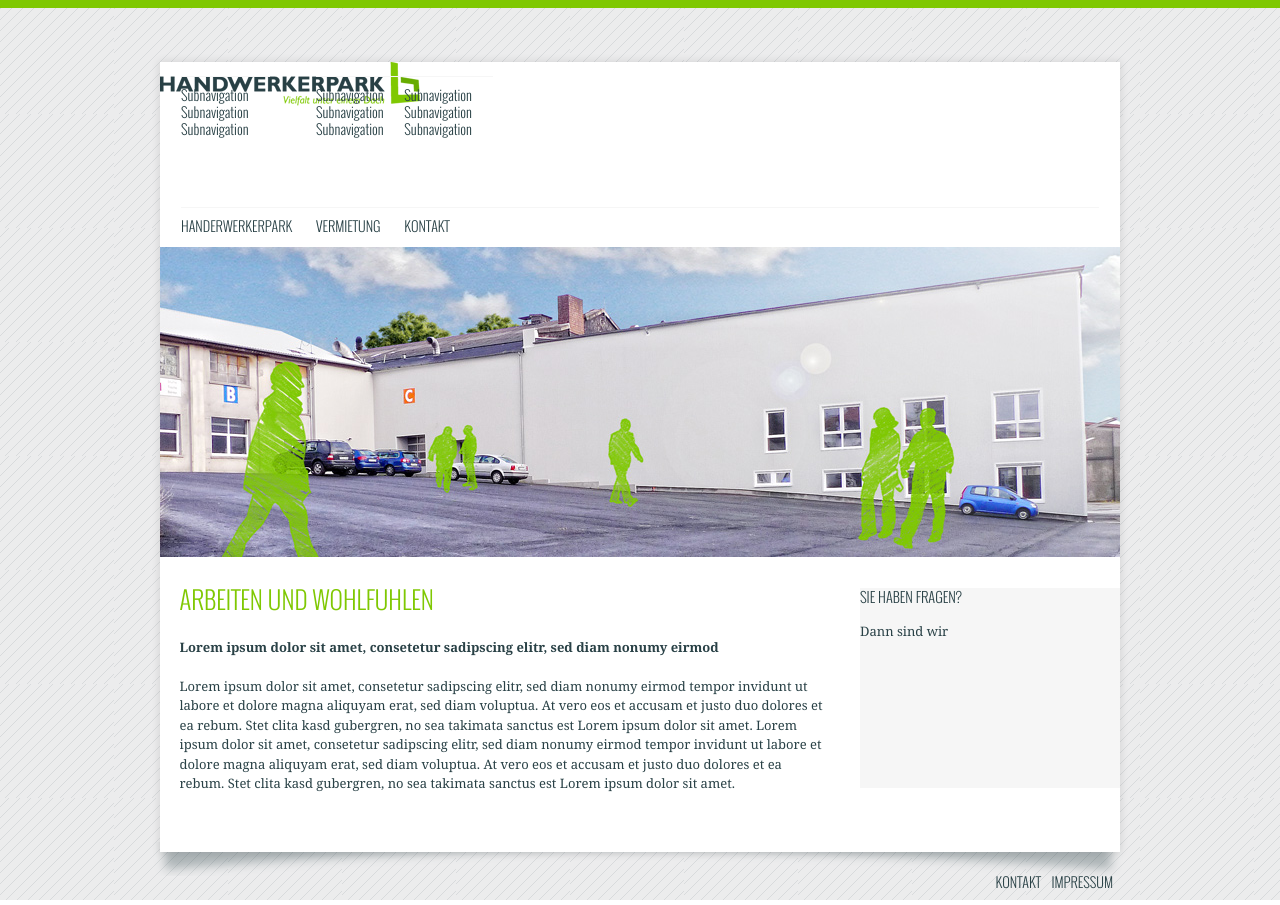
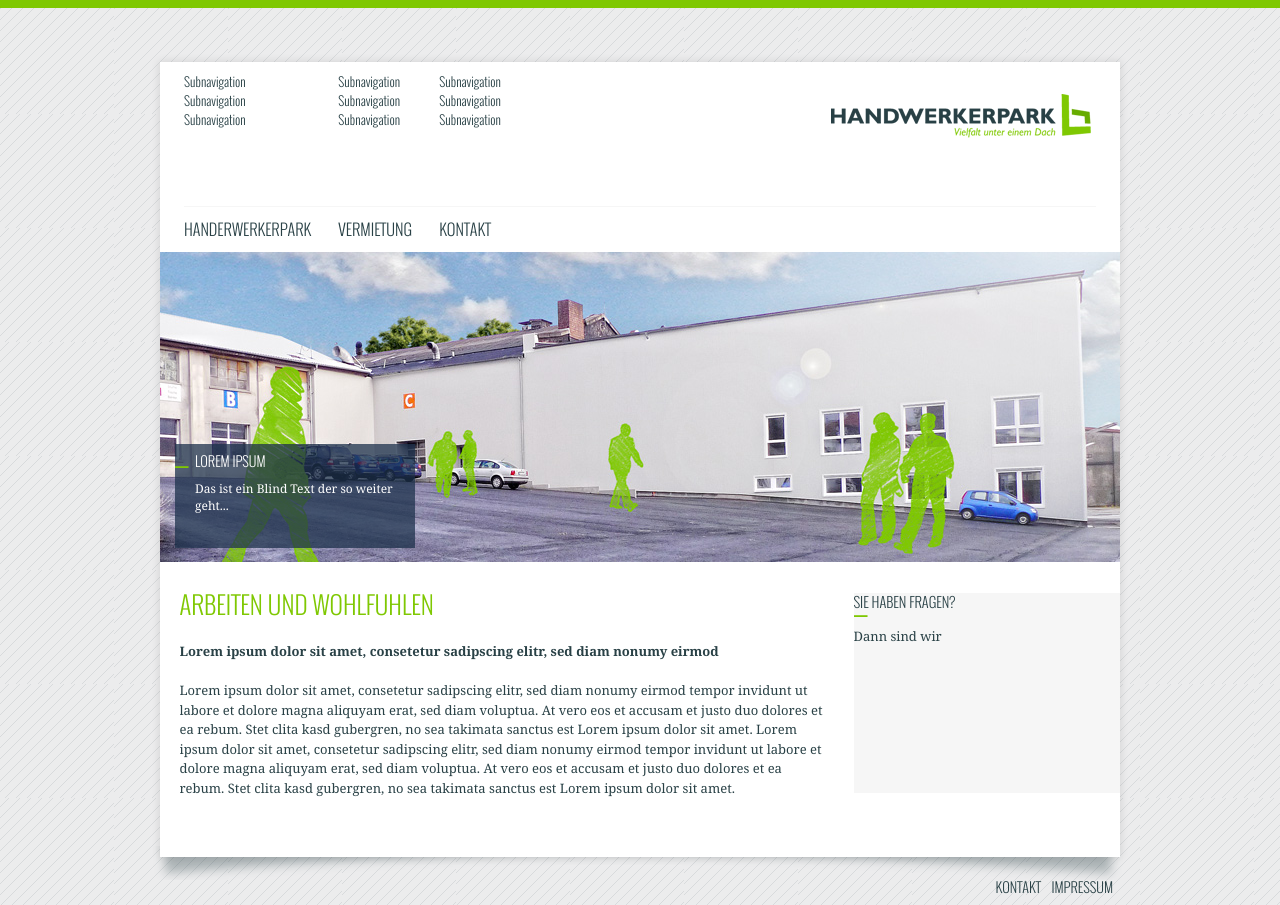
Before and after one commit to kpurrmann/hwp, a PHP site: page /templates/index.html in a window 1280 px wide. Run offline with PHP 8.4, Linux system fonts and the light colour scheme.

Commit message:
Teaserbox Fertig

```diff
--- a/templates/index.html
+++ b/templates/index.html
@@ -51,6 +51,12 @@
                         </ul>
                     </nav>
                     <div id="teaser">
+                        <div class="teaser-box box-notify">
+                            <div class="teaser-box-content">
+                                <h2>Lorem Ipsum</h2>
+                                <p>Das ist ein Blind Text der so weiter geht...</p>
+                            </div>
+                        </div>
                         <figure>
                             <img src="images/header.jpg">
                         </figure>
@@ -63,8 +69,8 @@
                         <p>Lorem ipsum dolor sit amet, consetetur sadipscing elitr, sed diam nonumy eirmod tempor invidunt ut labore et dolore magna aliquyam erat, sed diam voluptua. At vero eos et accusam et justo duo dolores et ea rebum. Stet clita kasd gubergren, no sea takimata sanctus est Lorem ipsum dolor sit amet. Lorem ipsum dolor sit amet, consetetur sadipscing elitr, sed diam nonumy eirmod tempor invidunt ut labore et dolore magna aliquyam erat, sed diam voluptua. At vero eos et accusam et justo duo dolores et ea rebum. Stet clita kasd gubergren, no sea takimata sanctus est Lorem ipsum dolor sit amet.</p>
                     </article>
                     <aside>
-                        <div class="box">
-                            <div>
+                        <div class="box box-notify">
+                            <div class="box-content">
                                 <h2>Sie haben Fragen?</h2>
                                 <p>
                                     Dann sind wir
--- a/templates/sources/content.css
+++ b/templates/sources/content.css
@@ -1,6 +1,37 @@
 .box {
     width: auto;
-    background: #f6f6f6;
+    background-color: #f6f6f6;
     overflow: hidden;
     min-height: 200px;
 }
+
+.box-notify {
+    background-image: url(../images/bg_box_arrow.png);
+    background-position: 0 0 ;
+    background-repeat: no-repeat;
+}
+
+.teaser-box {
+    background-color: rgb(30, 50, 77);
+    background-color: rgba(30, 50, 77, 0.75);
+    /* For IE 8*/
+    -ms-filter: "progid:DXImageTransform.Microsoft.gradient(startColorstr=#99000000, endColorstr=#99000000)";
+    color:#fff;
+    position: absolute;
+    bottom:1.5em;
+    left:1.5em;
+    width:24em;
+}
+
+.teaser-box-content {
+    padding: 1.3em 1.5em 1.5em 2em;
+}
+
+.teaser-box-content h2 {
+    font-size: 1.4em;
+}
+
+.teaser-box-content p {
+    font-size: 1.2em;
+    line-height: 1.4em;
+}
--- a/templates/sources/layout.css
+++ b/templates/sources/layout.css
@@ -54,6 +54,12 @@ header {
     margin-bottom:3em;
 }
 
+#logo {
+    position: absolute;
+    top:4em;
+    right:3.7em;
+}
+
 footer {
     width:96em;
     margin:0em auto 1em auto;
@@ -70,11 +76,15 @@ footer {
 
 aside {
     float:right;
-    width:20em;
+    width:20.5em;
 }
 article {
     float:left;
     width: 50em;
+}
+
+#teaser {
+    position: relative;
 }
 
 
--- a/templates/sources/navigation.css
+++ b/templates/sources/navigation.css
@@ -1,9 +1,9 @@
 /* ----- MAINNAVIGATION ----------*/
 #mainnavigation {
-    padding-top:100px;
+    padding-top:9em;
     font-family: OswaldLight;
     margin: 0 1.5em;
-    font-size:1.4em;
+    font-size:1.6em;
     line-height: 1.2em;
 }
 
@@ -45,6 +45,7 @@
 #mainnavigation ul li ul li {
     display: block;
     text-transform: none;
+    font-size: 0.8em;
 }
 
 
```
